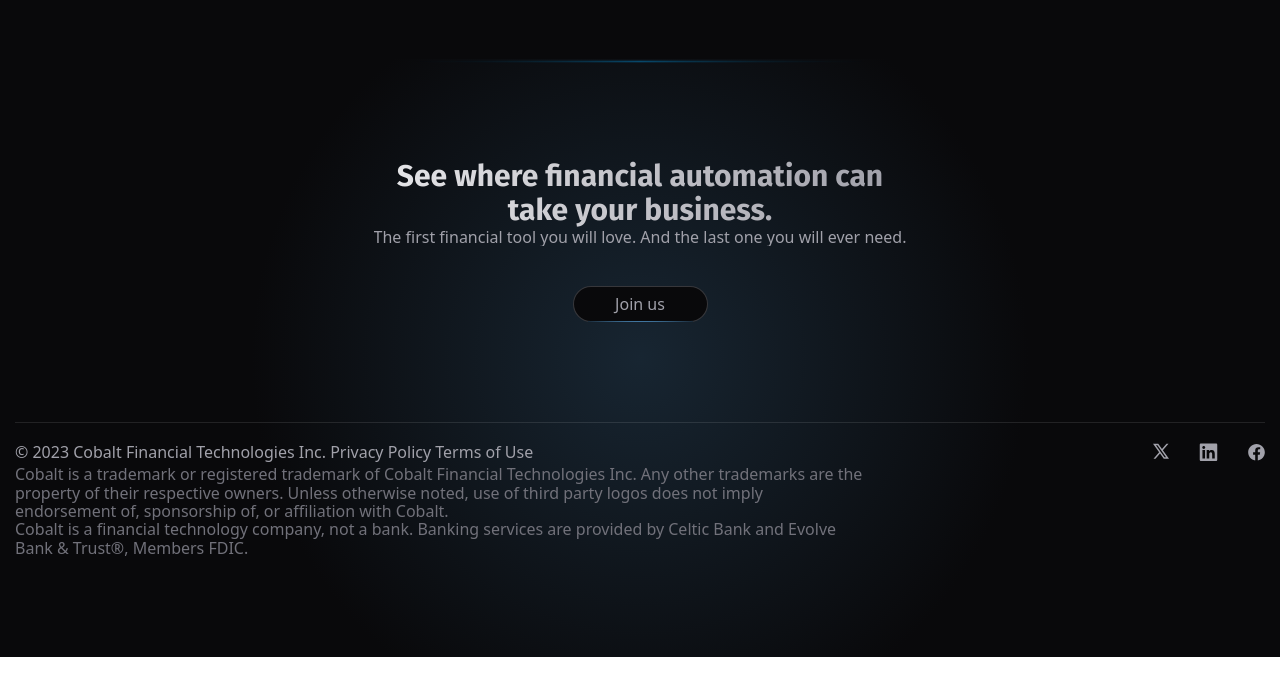
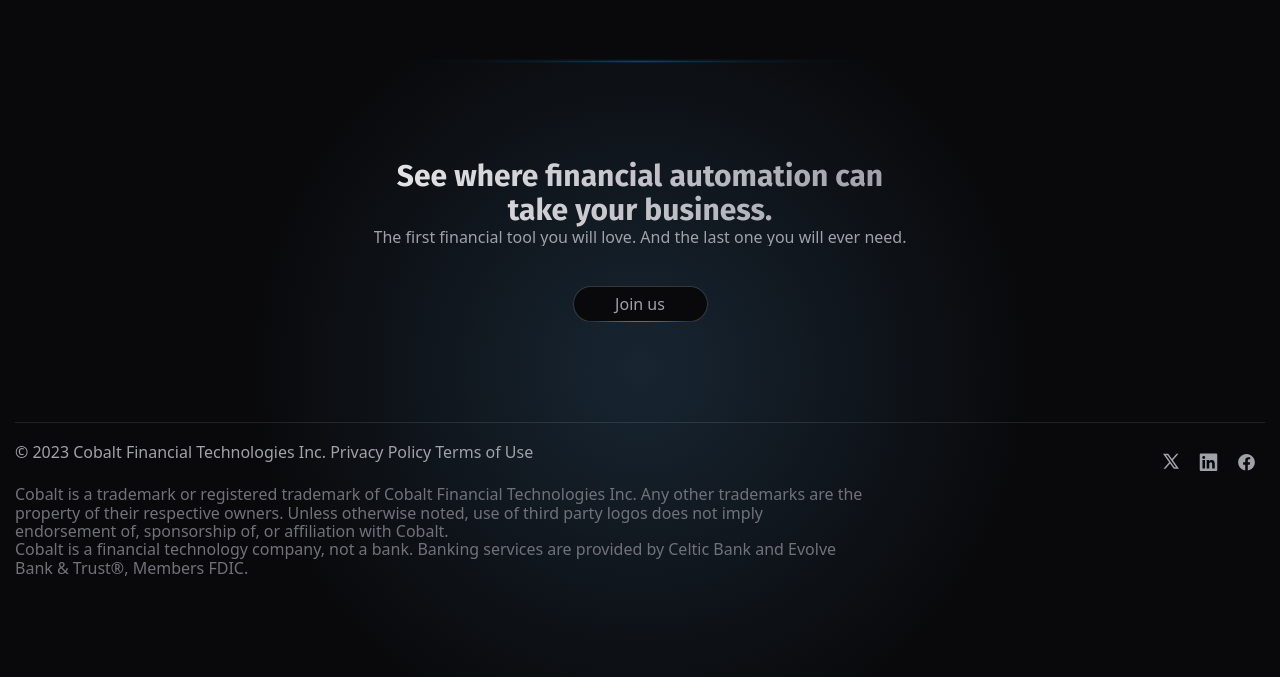
Before and after one commit to alexander-kulyk/finace-app, a React (Create React App) app: page / in a window 1280 px wide. Shown: the part 2929-3606 px from the top of the page. Built offline with nearby package versions, Linux system fonts and the light colour scheme.

Commit message:
padding for icons

```diff
--- a/src/Pages/Main/LastSection/components/Footer/styled.ts
+++ b/src/Pages/Main/LastSection/components/Footer/styled.ts
@@ -31,19 +31,16 @@ export const Paragraph = styled.p`
   -webkit-box-orient: vertical;
   overflow: hidden;
   color: ${(props) => transparentize(0.8, props.theme.secondaryColor)};
-  font-family: system-ui, -apple-system, BlinkMacSystemFont, 'Segoe UI', Roboto,
-    Oxygen, Ubuntu, Cantarell, 'Open Sans', 'Helvetica Neue', sans-serif;
-  text-align: start;
 `;
 
 export const WrapperSocialMedia = styled.div`
   display: flex;
-  > *:not(:last-child) {
-    margin-right: 30px;
-  }
+
   > *:hover {
     cursor: pointer;
   }
 `;
 
-export const WrapperIcon = styled.div``;
+export const WrapperIcon = styled.div`
+  padding: 10px;
+`;
```
